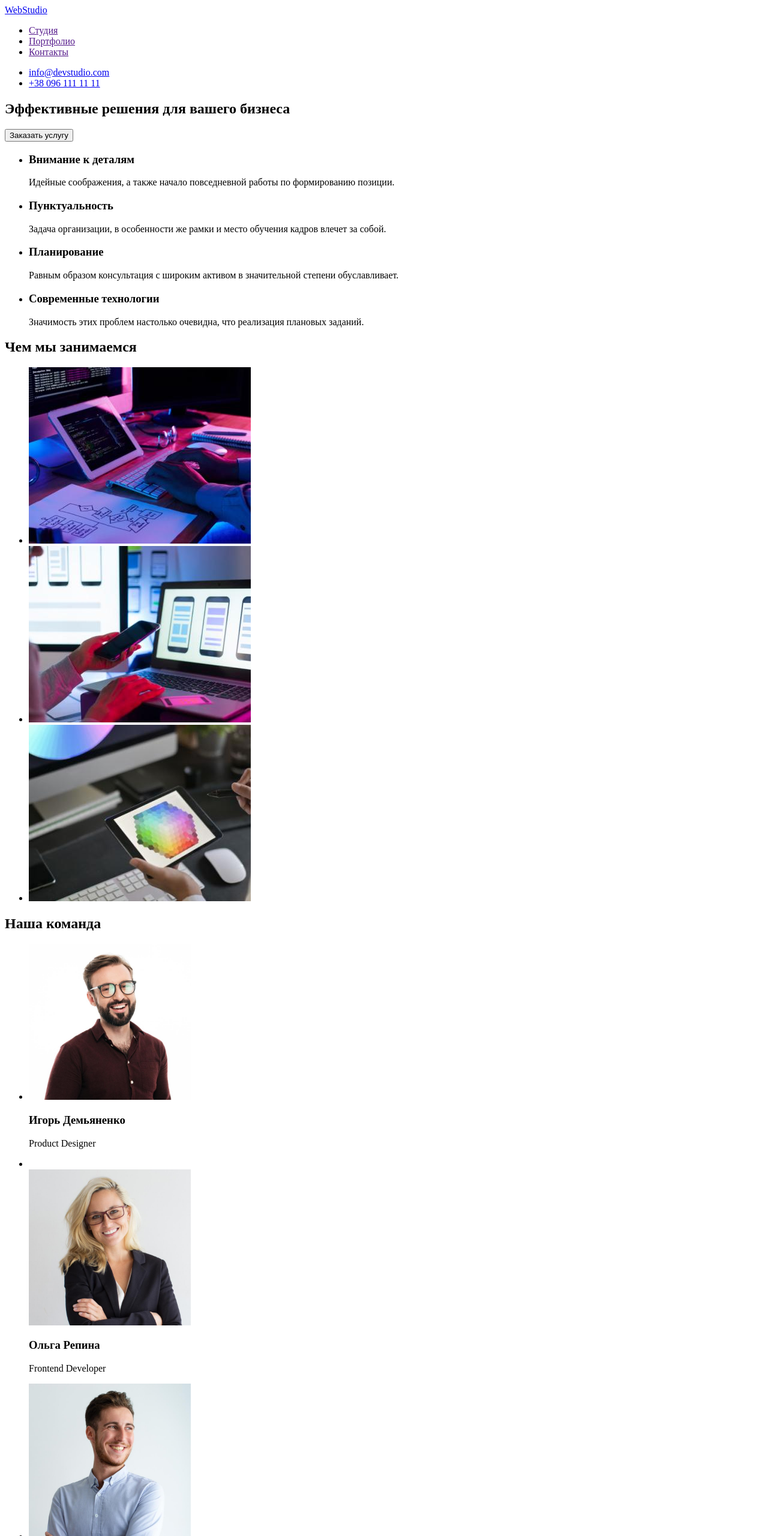
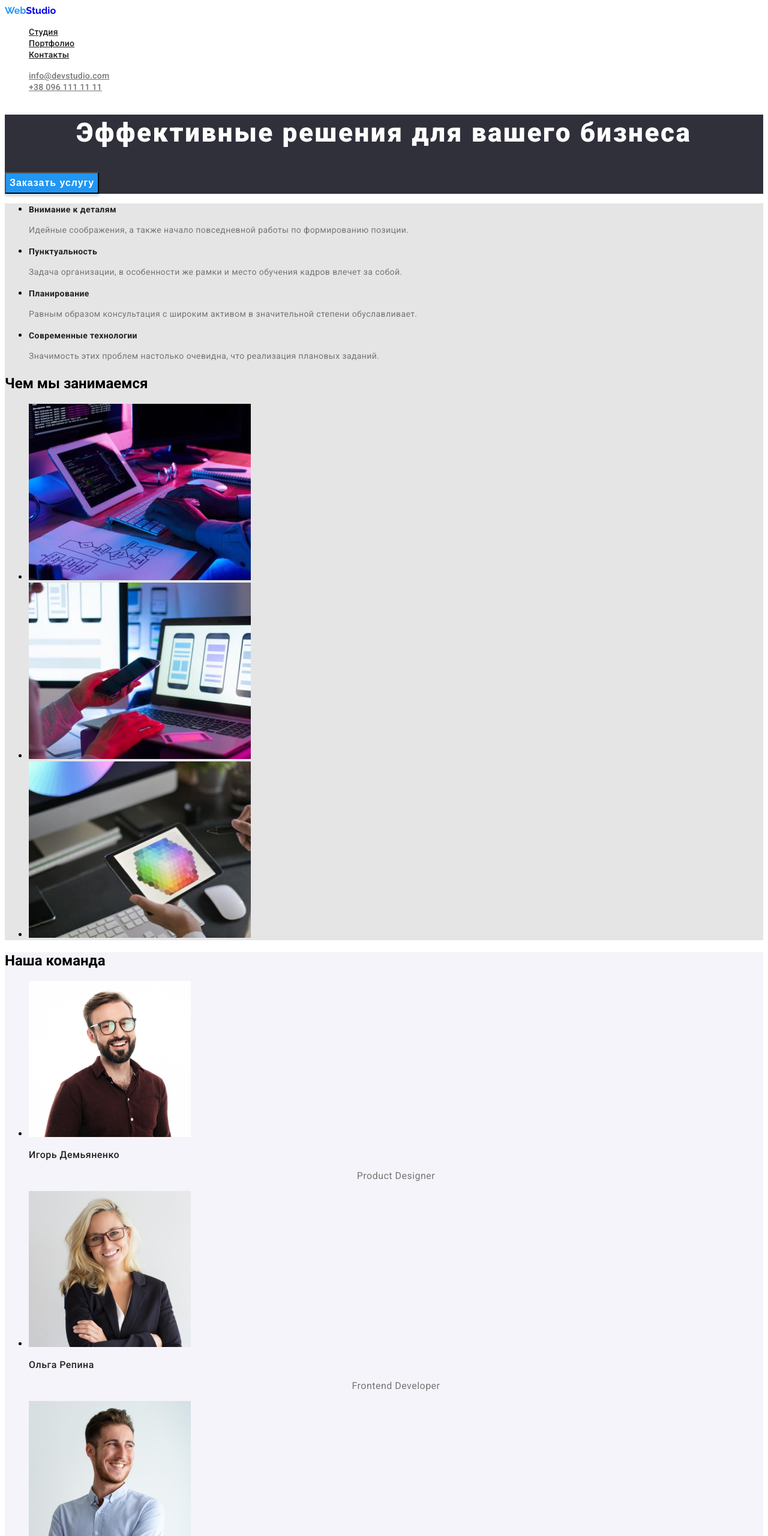
Before and after one commit to SabDuee/goit-markup-hw-01, a plain HTML site: page index.html in a window 1280 px wide. Shown: the top 2560 px of the page at 60% size. Drawn offline with Linux system fonts and the light colour scheme.

Commit message:
Доделал 2 ДЗ

```diff
--- a/css/styles.css
+++ b/css/styles.css
@@ -0,0 +1,149 @@
+body {
+    background: #FFFFFF;
+    font-family: Roboto; Raleway; sans-serif;
+    font-style: normal;
+}
+.header-color {
+color:     #FFFFFF;
+}
+.color-web {
+    color: #2196F3;
+}
+.color-studio {
+
+}
+.webstudio-header {
+    font-family: Raleway;
+font-style: normal;
+font-weight: 700;
+text-decoration: none;
+}
+.footer-web {
+    color: #2196F3;
+}
+.footer-studio {
+color: #FFFFFF;
+}
+.button-nav {
+    color: rgba(33, 33, 33, 1);
+}
+
+.button-nav:hover,
+.button-nav:focus {
+    color: rgba(33, 150, 243, 1);
+}
+.text-nav {
+    font-weight: 500;
+font-size: 14px;
+line-height: 16px;
+letter-spacing: 0.02em;
+}
+.filters {
+    color: rgba(33, 33, 33, 1);
+background: rgba(245, 244, 250, 1);
+font-weight: 500;
+font-size: 16px;
+line-height: 26px;
+letter-spacing: 0.03em;
+}
+.filters:hover,
+.filters:focus {
+    background: rgba(33, 150, 243, 1);
+}
+.bg-header-footer {
+    background: rgba(47, 48, 58, 1);
+}
+.main-color {
+    background: #E5E5E5;
+}
+.change-colorbg {
+    background: #E5E5E5;
+}
+.our-command-bg {
+    background: #F5F4FA;
+}
+.color-info-header {
+    font-weight: 500;
+font-size: 14px;
+line-height: 16px;
+letter-spacing: 0.02em;
+color: #757575;
+}
+.main-text-h {
+    font-weight: 700;
+font-size: 14px;
+line-height: 16px;
+letter-spacing: 0.03em;
+color: #212121;
+}
+.main-text-p {
+    font-weight: normal;
+font-size: 14px;
+line-height: 24px;
+letter-spacing: 0.03em;
+color: #757575;
+}
+.heading {
+    color: rgba(255, 255, 255, 1);
+    font-weight: 900;
+font-size: 44px;
+line-height: 60px;
+text-align: center;
+letter-spacing: 0.06em;
+}
+.order-caption {
+    color: #FFFFFF;
+    background: #2196F3;
+box-shadow: 0px 4px 4px rgba(0, 0, 0, 0.15);
+font-weight: 700;
+font-size: 16px;
+line-height: 30px;
+align-items: center;
+text-align: center;
+letter-spacing: 0.06em;
+}
+.about-command {
+    font-weight: 500;
+font-size: 16px;
+line-height: 19px;
+letter-spacing: 0.03em;
+color: #212121;
+}
+.about-command-section {
+    font-weight: normal;
+    font-size: 16px;
+    line-height: 19px;
+    text-align: center;
+    letter-spacing: 0.03em;
+    color: #757575;
+}
+.webstudio-footer {
+    font-family: Raleway;
+font-style: normal;
+font-weight: 700;
+font-size: 26px;
+line-height: 31px;
+letter-spacing: 0.03em;
+text-decoration: none;
+}
+.address {
+    font-weight: normal;
+font-size: 14px;
+line-height: 24px;
+letter-spacing: 0.03em;
+color: #FFFFFF;
+
+}
+.info-footer {
+    font-weight: normal;
+font-size: 14px;
+line-height: 24px;
+letter-spacing: 0.03em;
+color: rgba(255, 255, 255, 0.6);
+}
+.list {
+    text-decoration: none;
+}
+.current-index:active {
+    color: firebrick
+}
--- a/index.html
+++ b/index.html
@@ -5,49 +5,53 @@
     <meta http-equiv="X-UA-Compatible" content="IE=edge">
     <meta name="viewport" content="width=device-width, initial-scale=1.0">
     <title>WebStudio</title>
+    <link rel="preconnect" href="https://fonts.googleapis.com">
+<link rel="preconnect" href="https://fonts.gstatic.com" crossorigin>
+<link href="https://fonts.googleapis.com/css2?family=Raleway:wght@700&family=Roboto:wght@400;500;700;900&display=swap" rel="stylesheet">
+    <link rel="stylesheet" href="./css/styles.css">
 </head>
-<body>
+<body class="class">
 
-  <header>
+  <header class="header-color">
 
     <nav>
-    <a href="./">WebStudio</a>
+    <a class="webstudio-header" href="./"><span class="color-web">Web</span><span class="color-studio">Studio</span></a>
       <ul>
-          <li><a href="">Студия</a></li>
-          <li><a href="">Портфолио</a></li>
-          <li><a href="">Контакты</a></li>
+          <li><a class="button-nav text-nav current-index" href="">Студия</a></li>
+          <li><a class="button-nav text-nav" href="./portfolio.html">Портфолио</a></li>
+          <li><a class="button-nav text-nav" href="">Контакты</a></li>
       </ul>
     </nav>
 
       <ul>
-          <li><a href="mailto:info@devstudio.com">info@devstudio.com</a></li>
-          <li><a href="tel:+380961111111">+38 096 111 11 11</a></li>
+          <li><a class="button-nav color-info-header" href="mailto:info@devstudio.com">info@devstudio.com</a></li>
+          <li><a class="button-nav color-info-header" href="tel:+380961111111">+38 096 111 11 11</a></li>
       </ul>
     </header>
     <main>
-      <section>
+      <section class="bg-header-footer">
 
-              <h1>Эффективные решения для вашего бизнеса</h1>
+              <h1 class="heading">Эффективные решения для вашего бизнеса</h1>
 
-        <button type="button">Заказать услугу</button>
+        <button class="order-caption" type="button">Заказать услугу</button>
       </section>
-     <section>
-         <ul>
+     <div class="change-colorbg"><section>
+         <ul class="list">
              <li>
-                 <h3>Внимание к деталям</h3>
-                 <p>Идейные соображения, а также начало повседневной работы по формированию позиции.</p>
+                 <h3 class="main-text-h">Внимание к деталям</h3>
+                 <p class="main-text-p">Идейные соображения, а также начало повседневной работы по формированию позиции.</p>
              </li>
              <li>
-                 <h3>Пунктуальность</h3>
-                 <p>Задача организации, в особенности же рамки и место обучения кадров влечет за собой.</p>
+                 <h3 class="main-text-h">Пунктуальность</h3>
+                 <p class="main-text-p">Задача организации, в особенности же рамки и место обучения кадров влечет за собой.</p>
              </li>
              <li>
-                 <h3>Планирование</h3>
-                 <p>Равным образом консультация с широким активом в значительной степени обуславливает.</p>
+                 <h3 class="main-text-h">Планирование</h3>
+                 <p class="main-text-p">Равным образом консультация с широким активом в значительной степени обуславливает.</p>
              </li>
              <li>
-                 <h3>Современные технологии</h3>
-                 <p>Значимость этих проблем настолько очевидна, что реализация плановых заданий.</p>
+                 <h3 class="main-text-h">Современные технологии</h3>
+                 <p class="main-text-p">Значимость этих проблем настолько очевидна, что реализация плановых заданий.</p>
              </li>
          </ul>
      </section>
@@ -62,8 +66,8 @@
                     <li>  <img src="images/img3.jpg" alt="рисует на планшете" width="370"></li>
 
         </ul>
-    </section>
-    <section>
+    </section></div>
+    <section class="our-command-bg listlist">
 
 
             <h2>Наша команда</h2>
@@ -71,30 +75,30 @@
     <ul>
 
             <li><img src="images/1.jpg" alt="Product Designer" width="270">
-            <h3>Игорь Демьяненко</h3>
-            <p>Product Designer</p></li>
+            <h3 class="about-command">Игорь Демьяненко</h3>
+            <p class="about-command-section">Product Designer</p></li>
 
-            <li></li><img src="images/2.jpg" alt=" разработчик Frontend Developer" width="270">
-            <h3>Ольга Репина</h3>
-            <p>Frontend Developer</p></li>
+            <li><img src="images/2.jpg" alt=" разработчик Frontend Developer" width="270">
+            <h3 class="about-command">Ольга Репина</h3>
+            <p class="about-command-section">Frontend Developer</p></li>
 
             <li><img src="images/3.jpg" alt="человек отвечающий за Marketing" width="270">
-            <h3>Николай Тарасов</h3>
-            <p>Marketing</p></li>
+            <h3 class="about-command">Николай Тарасов</h3>
+            <p class="about-command-section">Marketing</p></li>
 
 
             <li><img src="images/4.jpg" alt="UI Designer" width="270">
-            <h3>Михаил Ермаков</h3>
-            <p>UI Designer</p></li>
+            <h3 class="about-command">Михаил Ермаков</h3>
+            <p class="about-command-section">UI Designer</p></li>
     </ul>
     </section>
 
 </main>
-  <footer>
-            <a href="index.html">WebStudio</a>
-            <address> <ul><li> г. Киев, пр-т Леси Украинки, 26  </li>
-            <li><a href="mailto:info@devstudio.com">info@devstudio.com</a></li>
-            <li><a href="tel:+380961111111">+38 096 111 11 11</a></li>
+  <footer class="bg-header-footer">
+            <a class="list" href="index.html"><div class="footer-web"><div class="webstudio-footer">Web</div><div class="footer-studio">Studio</div></div></a>
+            <address class="address"> <ul><li> г. Киев, пр-т Леси Украинки, 26  </li>
+            <li><a class="info-footer" href="mailto:info@devstudio.com">info@devstudio.com</a></li>
+            <li><a class="info-footer" href="tel:+380961111111">+38 096 111 11 11</a></li>
             </ul></address>
   </footer>
 </body>
```
Also changed, not shown: portfolio.html (added, +78 -0 lines), images/1port.jpg (added), images/2port.jpg (added), images/3port.jpg (added), images/4port.jpg (added), images/5port.jpg (added), images/6port.jpg (added), images/7port.jpg (added), images/8port.jpg (added), images/9port.jpg (added), images/WebStudio.svg (deleted).
